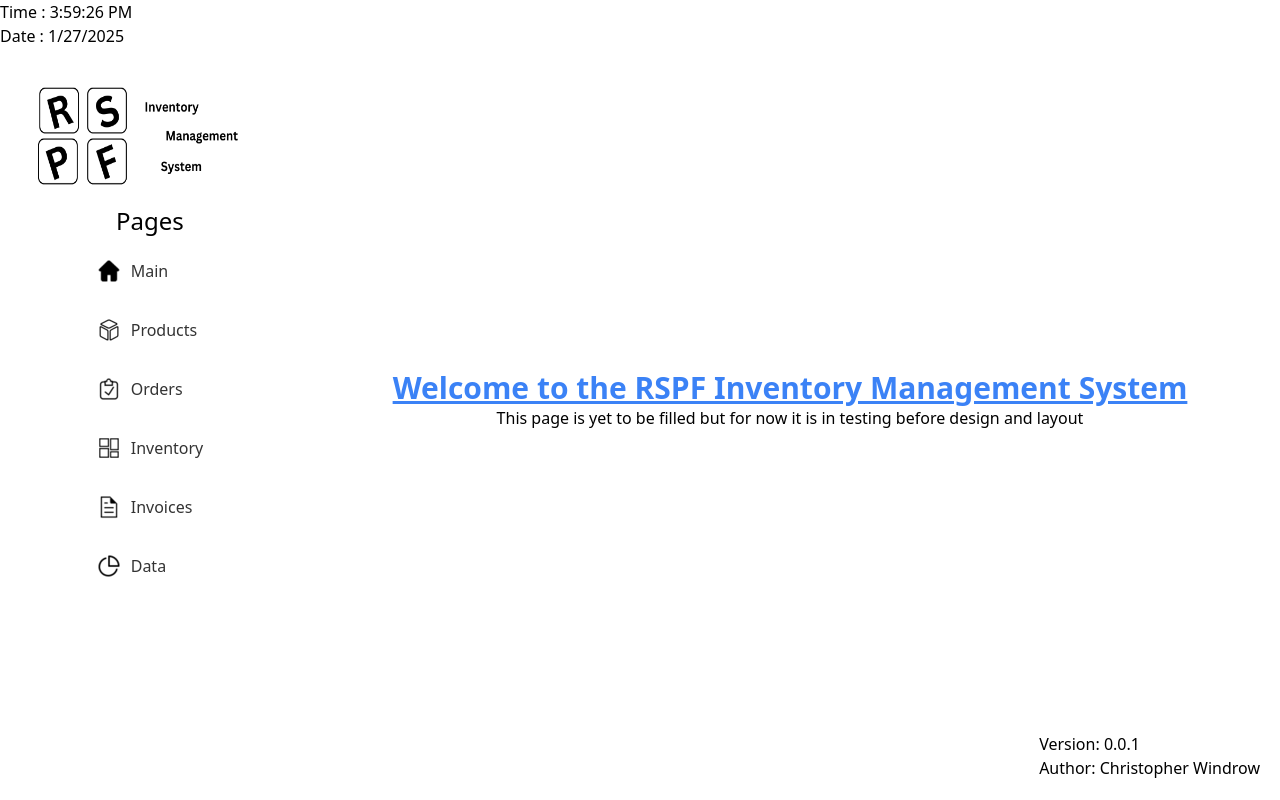
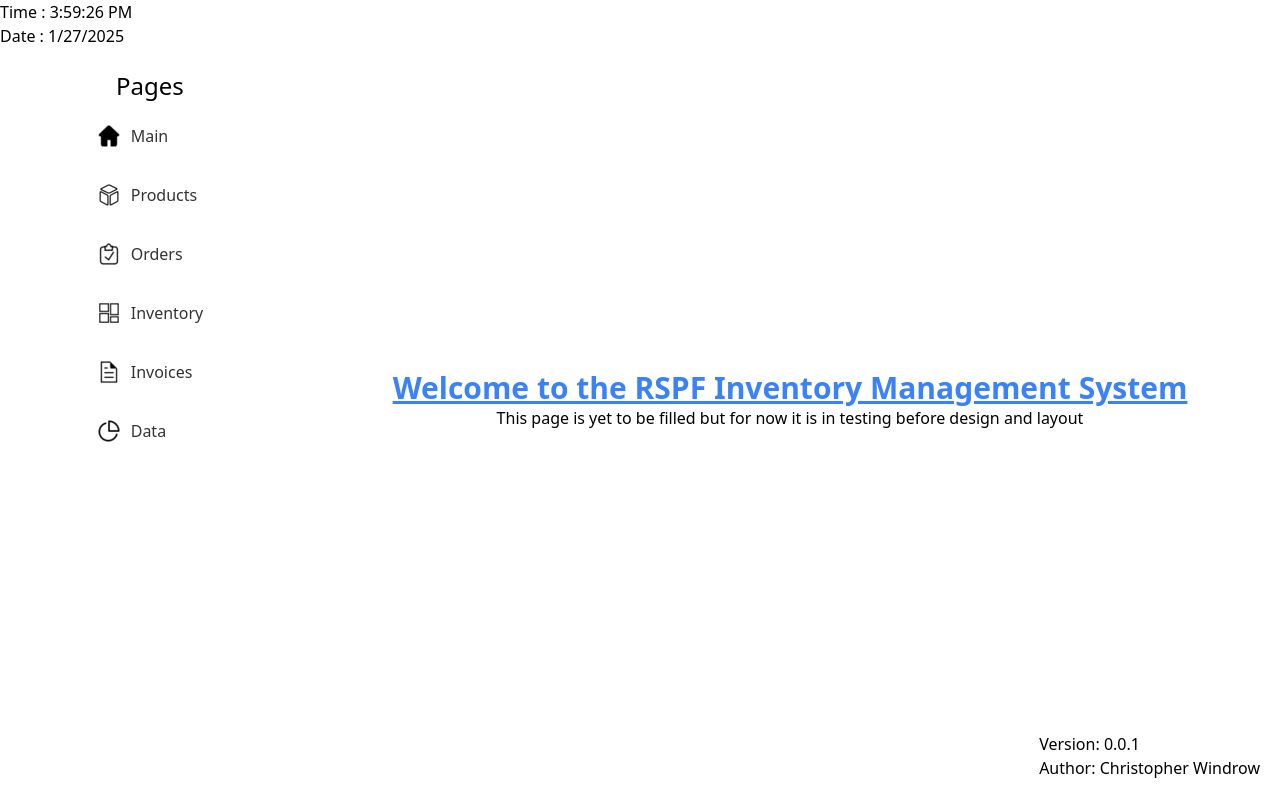
Before and after one commit to cwindrow007/RSPFStack, a React (Create React App) app in the folder frontend/: page / in a window 1280 px wide. Built offline with nearby package versions, Linux system fonts and the light colour scheme.

Commit message:
Update NavBar.tsx

```diff
--- a/frontend/src/Components/NavBar.tsx
+++ b/frontend/src/Components/NavBar.tsx
@@ -25,7 +25,7 @@ const NavBar = () =>{
     return(
         <div className="NavBar">
             {/*Program Logo */}
-            <img className = "header-logo" src = {logo} alt = "RSPF Logo"/>
+            {/* <img className = "header-logo" src = {logo} alt = "RSPF Logo"/> */}
             <div>
                 <h1 className="Header">Pages</h1>
                 <ul>
```
